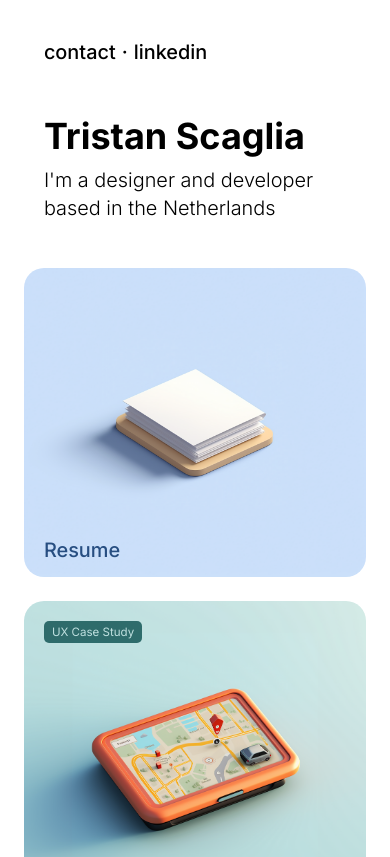
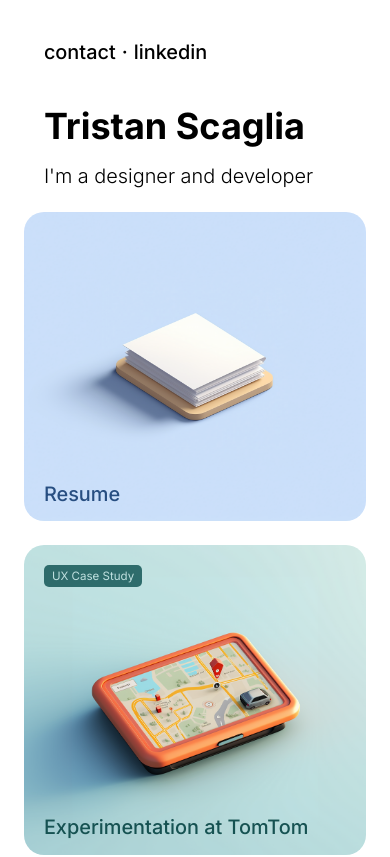
Before and after one commit to Scglia/tristan.ink, a Next.js app: page / in a window 390 px wide. Shown: the top 857 px of the page. Built offline with nearby package versions, Linux system fonts and the light colour scheme.

Commit message:
Header tweaks

```diff
--- a/app/globals.css
+++ b/app/globals.css
@@ -2,19 +2,6 @@
   --page-padding: 86px;
   --font-24-vw: max(1rem, 1.587vw);
 }
-
-@media (max-width: 700px) {
-  :root {
-    --font-24-vw: clamp(1rem, 5.1vw, 1.5rem);
-  }
-}
-
-@media (min-width: 701px) and (max-width: 1120px) {
-  :root {
-    --font-24-vw: clamp(1rem, 2.6vw, 1.5rem);
-  }
-}
-
 
 * {
   box-sizing: border-box;
@@ -33,8 +20,37 @@ a {
   text-decoration: none;
 }
 
+.center {
+  margin: auto;
+  padding-left: var(--page-padding);
+  padding-right: var(--page-padding);
+}
+
 @media (prefers-color-scheme: dark) {
   html {
     color-scheme: dark;
   }
 }
+
+@media (max-width: 700px) {
+  :root {
+    --font-24-vw: clamp(1rem, 5.1vw, 1.5rem);
+  }
+
+  .center {
+    --page-padding: 24px;
+    max-width: 468px;
+  }
+}
+
+@media (min-width: 701px) and (max-width: 1120px) {
+  :root {
+    --font-24-vw: clamp(1rem, 2.6vw, 1.5rem);
+  }
+
+  .center {
+    --page-padding: 40px;
+    max-width: 952px;
+    margin: auto;
+  }
+}
--- a/app/page.module.css
+++ b/app/page.module.css
@@ -1,31 +1,3 @@
-.header {
-  display: flex;
-  flex-wrap: wrap-reverse;
-  margin-top: 64px;
-  justify-content: space-between;
-  align-items: baseline;
-  padding: 0 var(--font-24-vw) 32px;
-  gap: 8px;
-}
-
-.menu {
-  display: flex;
-  gap: 6px;
-  list-style: none;
-  font-size: var(--font-24-vw);
-  font-weight: 500;
-}
-
-.menuItem a {
-  padding: 16px 0;
-}
-
-.logo {
-  font-weight: bold;
-  font-size: 2.25rem;
-  padding-right: 24px;
-}
-
 .grid {
   display: grid;
   grid-template-columns: repeat(3, 1fr);
@@ -78,7 +50,6 @@
 .description {
   grid-column-start: span 2;
   aspect-ratio: auto;
-  container-type: inline-size;
   display: flex;
   flex-direction: column;
   gap: 4px;
@@ -87,12 +58,6 @@
   font-size: var(--font-24-vw);
   font-weight: 300;
   cursor: default;
-}
-
-.center {
-  margin: auto;
-  padding-left: var(--page-padding);
-  padding-right: var(--page-padding);
 }
 
 
@@ -122,27 +87,8 @@
     padding-bottom: 40px;
   }
 
-    .header {
-      margin-top: 0;
-      padding-bottom: 16px;
-    }
-
-    .logo {
-      padding-top: 48px;
-      line-height: 32px;
-    }
-
-    .menu {
-      padding-top: 40px;
-    }
-
   .cardLarge {
     grid-column-start: span 1;
-    }
-
-    .center {
-      --page-padding: 24px;
-      max-width: 468px;
   }
 
   .cardTagItem {
@@ -157,10 +103,4 @@
     grid-row-gap: 24px;
     grid-column-gap: 32px;
   }
-
-  .center {
-    --page-padding: 40px;
-    max-width: 952px;
-    margin: auto;
 }
-}
--- a/app/page.tsx
+++ b/app/page.tsx
@@ -1,6 +1,7 @@
 import Image from "next/image";
 import styles from "./page.module.css";
 import { clsx } from "clsx";
+import Header from "../components/Header";
 import illustrationApp from "../public/illustration_app.png";
 import illustrationLaptop from "../public/illustration-laptop-crop.png";
 import illustrationResume from "../public/illustration-resume-crop.png";
@@ -9,26 +10,10 @@ import illustrationGps from "../public/illustration-gps-crop.png";
 export default function Home() {
   return (
     <main>
-      <div className={styles.center}>
-        <header className={styles.header}>
-          <div className={styles.logo}>Tristan Scaglia</div>
-          <menu className={styles.menu}>
-            <li className={styles.menuItem}>
-              <a href="mailto:tristan.scaglia@gmail.com">contact</a>
-            </li>
-            <span className={styles.menuItem}>·</span>
-            <li className={styles.menuItem}>
-              <a
-                target="_blank"
-                href="https://www.linkedin.com/in/tristan-scaglia-299b24173/"
-              >
-                linkedin
-              </a>
-            </li>
-          </menu>
-        </header>
+      <div className="center">
+        <Header />
       </div>
-      <div className={styles.center}>
+      <div className="center">
         <div className={styles.grid}>
           <div className={clsx(styles.card, styles.description)}>
             <div>I&apos;m a designer and developer</div>
--- /dev/null
+++ b/components/Header.module.css
@@ -0,0 +1,52 @@
+.header {
+  display: flex;
+  flex-wrap: wrap-reverse;
+  margin-top: 64px;
+  justify-content: space-between;
+  align-items: baseline;
+  padding: 0 var(--font-24-vw) 32px;
+  gap: 8px;
+}
+
+.menu {
+  display: flex;
+  gap: 6px;
+  list-style: none;
+  font-size: var(--font-24-vw);
+  font-weight: 500;
+}
+
+.menuItem a {
+  padding: 16px 0;
+}
+
+.logo {
+  font-weight: bold;
+  font-size: 2.25rem;
+  padding-right: 24px;
+}
+
+/* Mobile */
+@media (max-width: 700px) {
+  .header {
+    margin-top: 0;
+    padding-bottom: 16px;
+  }
+
+  .logo {
+    padding-top: 32px;
+  }
+
+  .menu {
+    padding-top: 40px;
+  }
+}
+
+/* Tablet and Smaller Desktop */
+@media (min-width: 701px) and (max-width: 1120px) {
+  .grid {
+    grid-template-columns: repeat(2, 1fr);
+    grid-row-gap: 24px;
+    grid-column-gap: 32px;
+  }
+}
--- /dev/null
+++ b/components/Header.tsx
@@ -0,0 +1,23 @@
+import styles from "./Header.module.css";
+
+export default function Header() {
+  return (
+    <header className={styles.header}>
+      <div className={styles.logo}>Tristan Scaglia</div>
+      <menu className={styles.menu}>
+        <li className={styles.menuItem}>
+          <a href="mailto:tristan.scaglia@gmail.com">contact</a>
+        </li>
+        <span className={styles.menuItem}>·</span>
+        <li className={styles.menuItem}>
+          <a
+            target="_blank"
+            href="https://www.linkedin.com/in/tristan-scaglia-299b24173/"
+          >
+            linkedin
+          </a>
+        </li>
+      </menu>
+    </header>
+  );
+}
```
Lines whose indentation alone changed are shown as unchanged.
